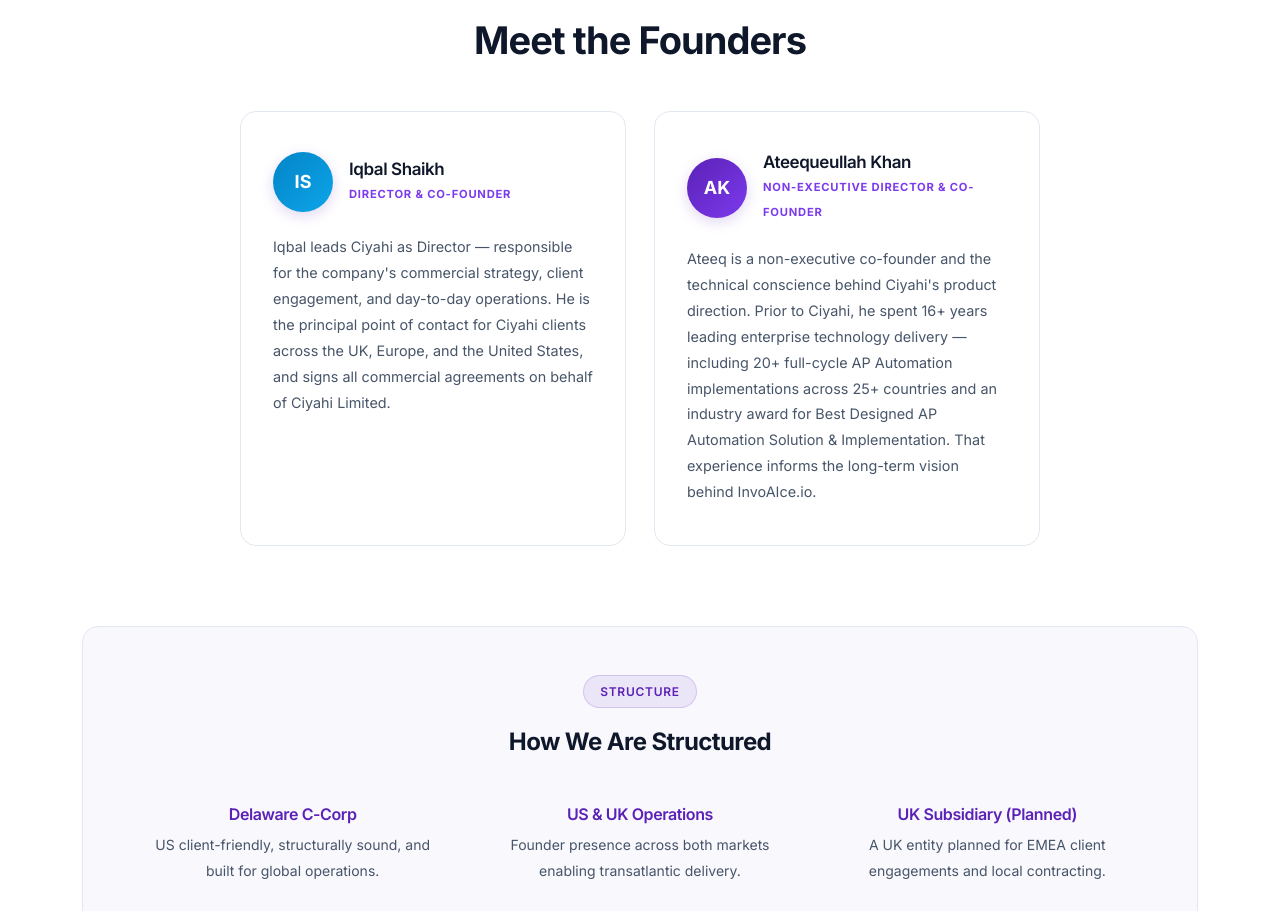
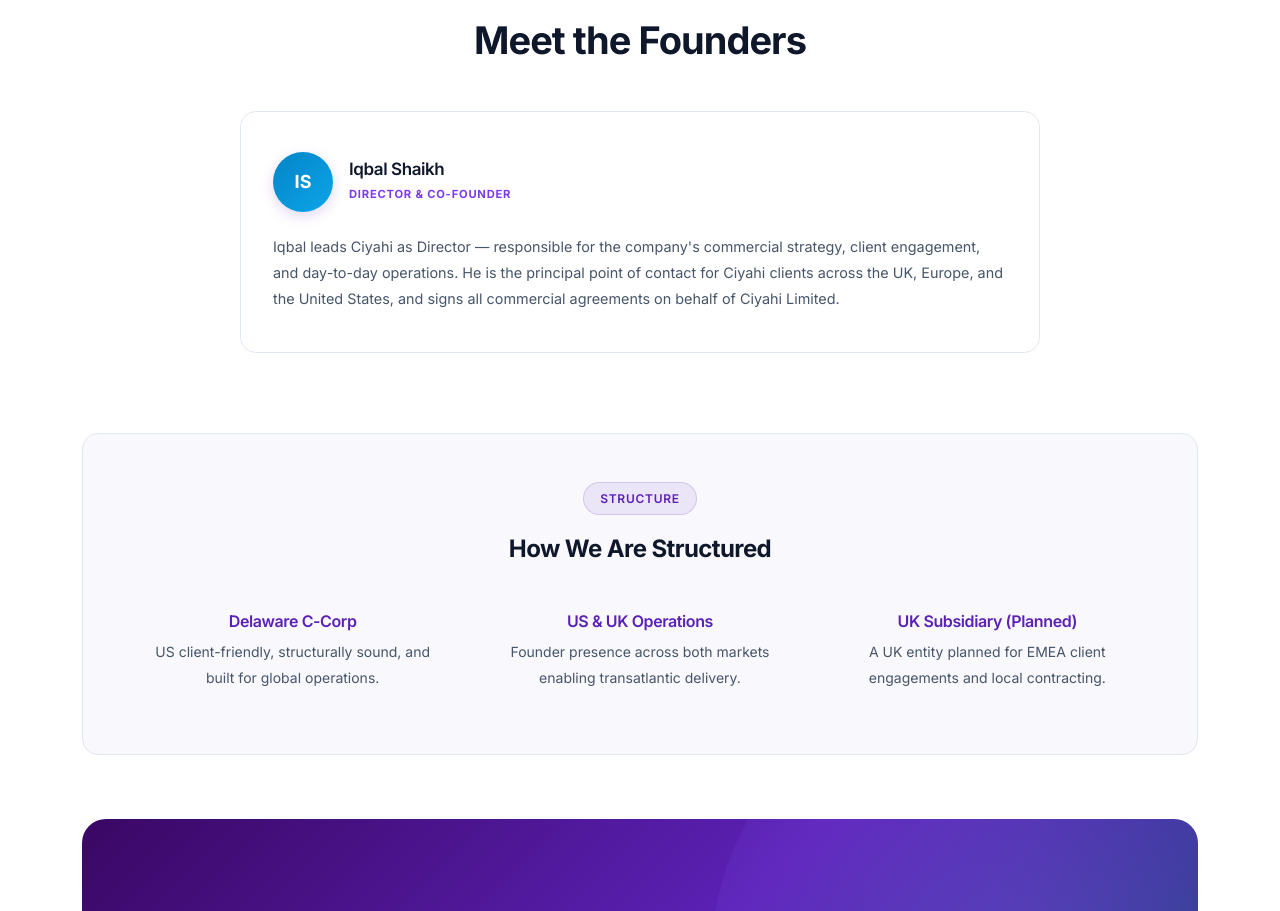
Before and after one commit to ateeqkhan11/Ciyahi-Website, a React (Vite) app: page /about in a window 1280 px wide. Shown: the part 1991-2902 px from the top of the page. Built offline with nearby package versions, Linux system fonts and the light colour scheme.

Commit message:
chore: temporarily hide Ateequeullah's founder details

```diff
--- a/src/pages/About.jsx
+++ b/src/pages/About.jsx
@@ -10,13 +10,14 @@
     initials: 'IS',
     gradient: 'linear-gradient(135deg,#0284c7,#0ea5e9)',
   },
-  {
-    name: 'Ateequeullah Khan',
-    tag: 'Non-Executive Director & Co-Founder',
-    bio: "Ateeq is a non-executive co-founder and the technical conscience behind Ciyahi's product direction. Prior to Ciyahi, he spent 16+ years leading enterprise technology delivery — including 20+ full-cycle AP Automation implementations across 25+ countries and an industry award for Best Designed AP Automation Solution & Implementation. That experience informs the long-term vision behind InvoAIce.io.",
-    initials: 'AK',
-    gradient: 'linear-gradient(135deg,#5b21b6,#7c3aed)',
-  },
+  // TEMPORARILY HIDDEN — uncomment to restore Ateequeullah's founder card
+  // {
+  //   name: 'Ateequeullah Khan',
+  //   tag: 'Non-Executive Director & Co-Founder',
+  //   bio: "Ateeq is a non-executive co-founder and the technical conscience behind Ciyahi's product direction. Prior to Ciyahi, he spent 16+ years leading enterprise technology delivery — including 20+ full-cycle AP Automation implementations across 25+ countries and an industry award for Best Designed AP Automation Solution & Implementation. That experience informs the long-term vision behind InvoAIce.io.",
+  //   initials: 'AK',
+  //   gradient: 'linear-gradient(135deg,#5b21b6,#7c3aed)',
+  // },
 ]
 
 const credentials = [
```
